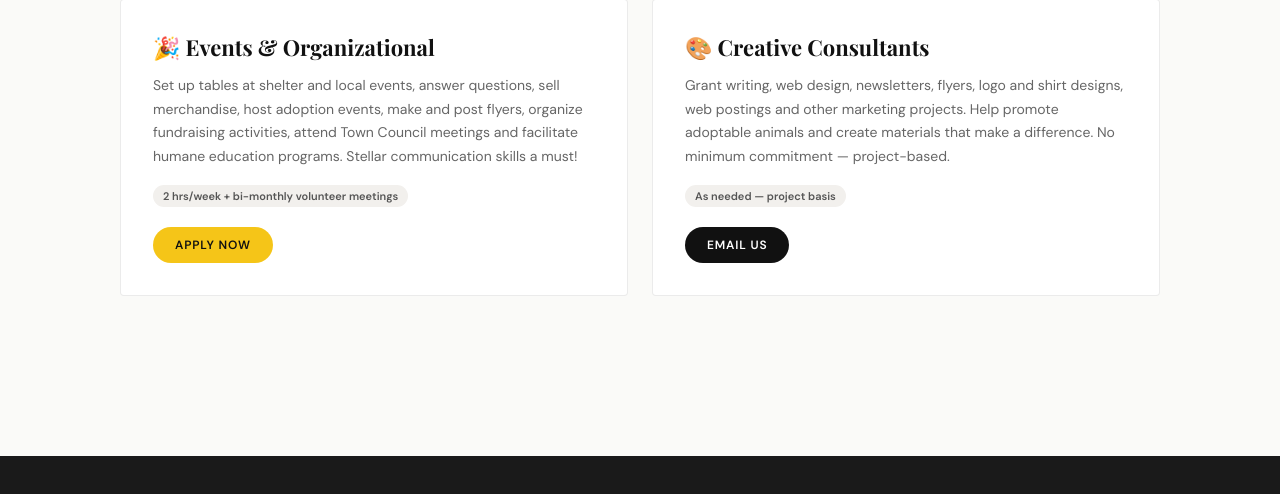
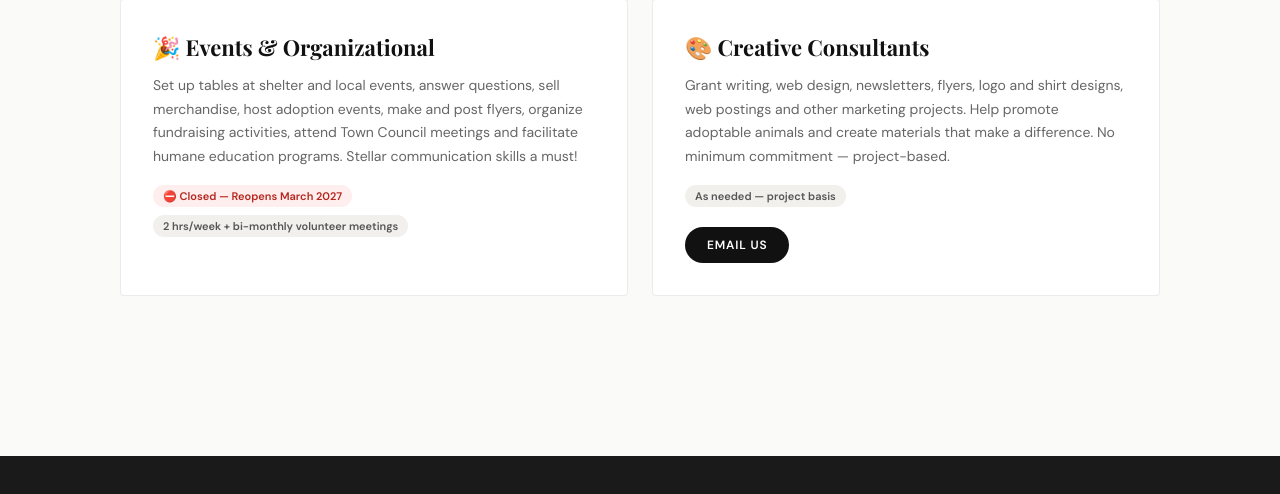
Before and after one commit to tnc246/stratfordanimalrescue, a plain HTML site: page volunteer.html in a window 1280 px wide. Shown: the part 2880-3374 px from the top of the page. Drawn offline with nearby package versions, Linux system fonts and the light colour scheme; a web font is replaced by a local one.

Commit message:
Volunteer: close Events & Organizational until March 2027
Co-Authored-By: Claude Opus 5.5 <noreply@anthropic.com>
Claude-Session: https://claude.ai/code/session_01LZexDZuP52ZhvJLHFxiF5y

```diff
--- a/volunteer.html
+++ b/volunteer.html
@@ -227,9 +227,9 @@
       <h3>🎉 Events & Organizational</h3>
       <p>Set up tables at shelter and local events, answer questions, sell merchandise, host adoption events, make and post flyers, organize fundraising activities, attend Town Council meetings and facilitate humane education programs. Stellar communication skills a must!</p>
       <div class="opp-meta">
+        <span class="opp-badge closed">⛔ Closed — Reopens March 2027</span>
         <span class="opp-badge">2 hrs/week + bi-monthly volunteer meetings</span>
       </div>
-      <a href="https://form.jotform.com/262718097250157" class="btn-apply">Apply Now</a>
     </div>
 
     <div class="opp-card">
```
